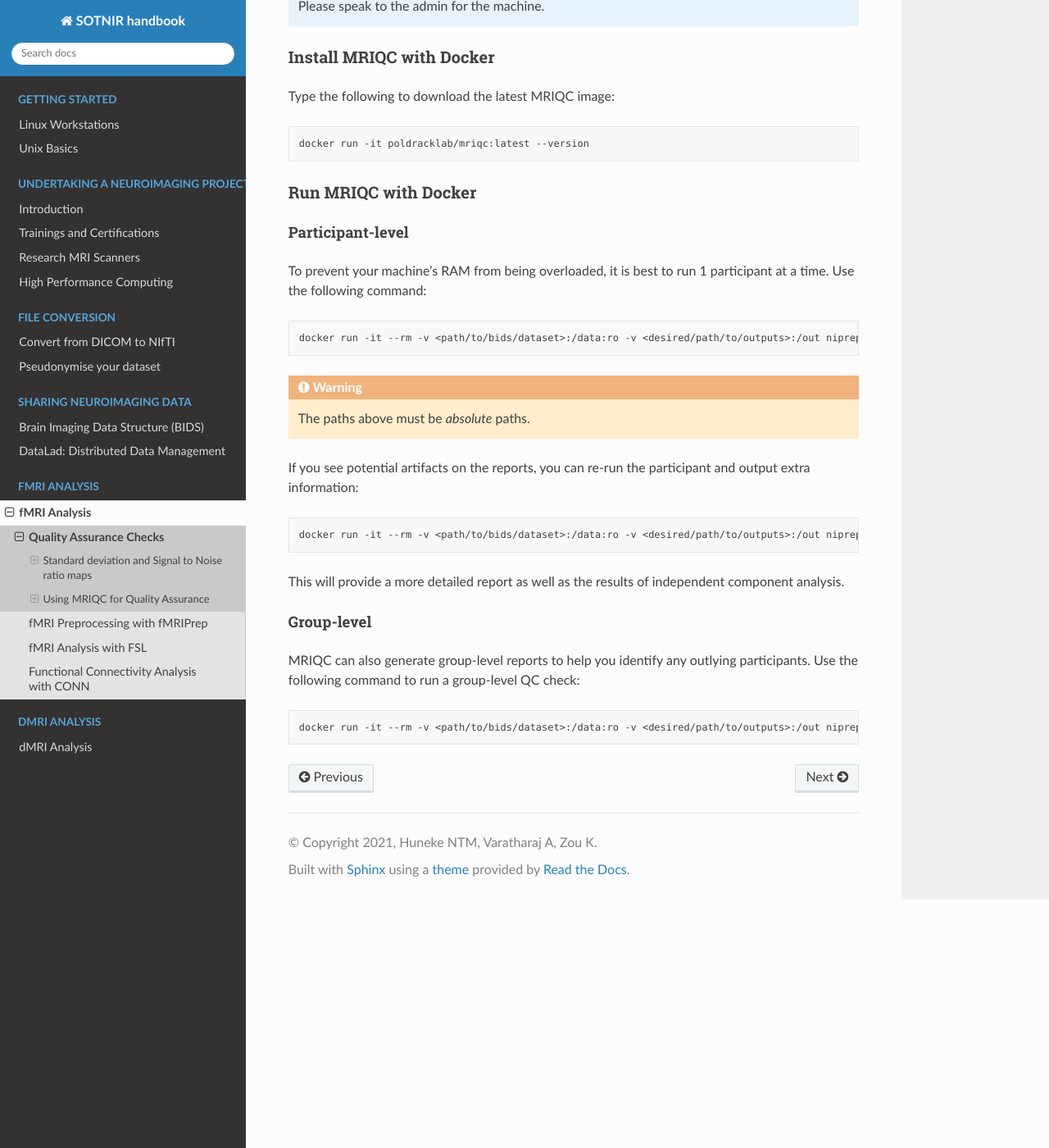
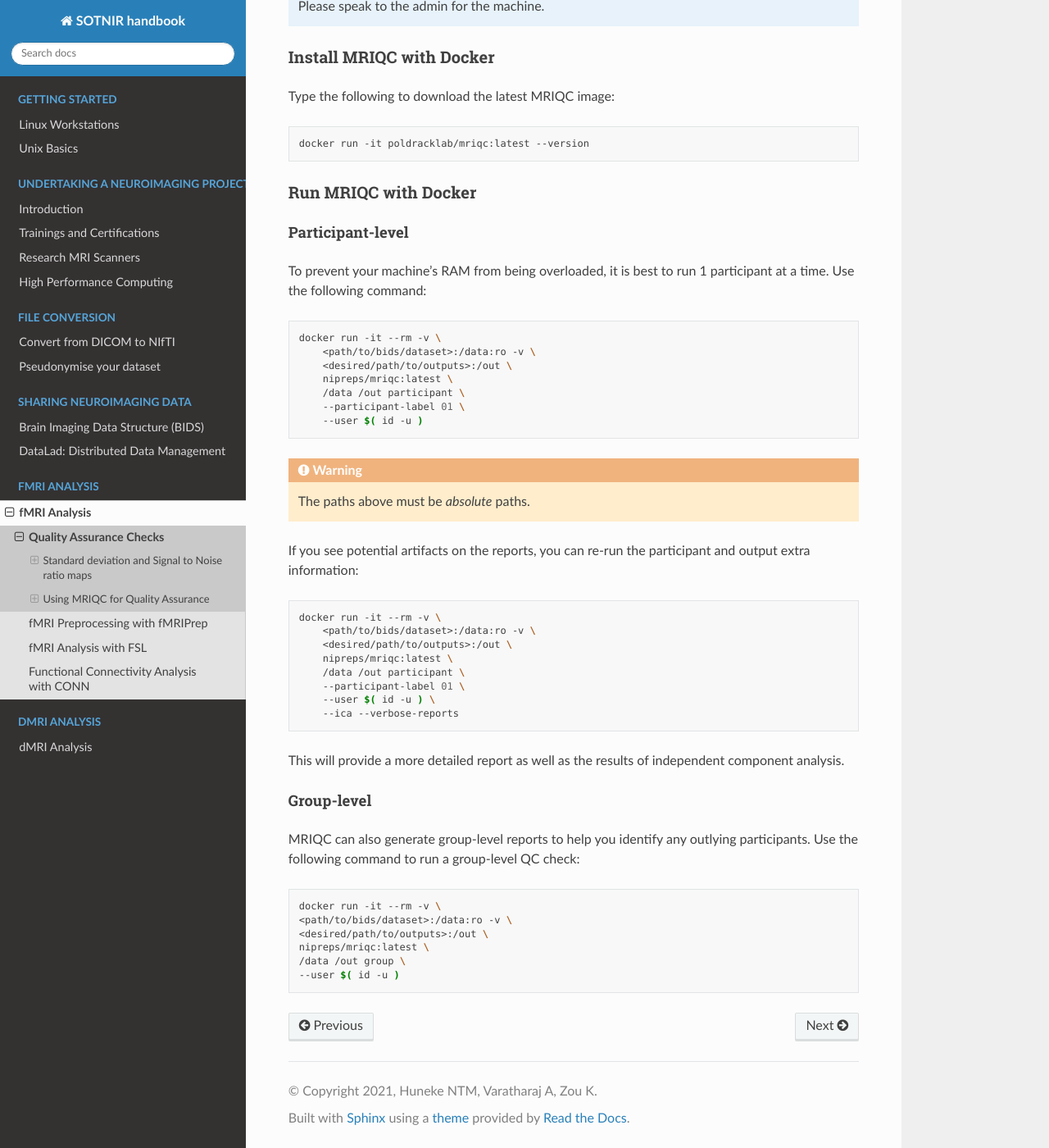
Before and after one commit to nhuneke/sotnir-handbook, a Sphinx documentation site: the page built from docs/fmri-analysis/qa-checks/qa-checks.rst, in a window 1280 px wide and 1400 px high, scrolled down 1266 px. Shown: the whole window at 82% size. Built offline with Sphinx 7.4.7 and the Read the Docs theme 2.0.0, drawn with Linux system fonts in a browser that asks for light colours; pages that are not in the unit, such as notebooks, are missing from menus.

Commit message:
Update docker commands in qa-checks.rst
Include options for ensuring user owns derivatives produced

```diff
--- a/docs/fmri-analysis/qa-checks/qa-checks.rst
+++ b/docs/fmri-analysis/qa-checks/qa-checks.rst
@@ -77,7 +77,13 @@ To prevent your machine's RAM from being overloaded, it is best to run 1 partici
 
 .. code-block:: shell
 
-    docker run -it --rm -v <path/to/bids/dataset>:/data:ro -v <desired/path/to/outputs>:/out nipreps/mriqc:latest /data /out participant --participant-label 01
+    docker run -it --rm -v \
+        <path/to/bids/dataset>:/data:ro -v \
+        <desired/path/to/outputs>:/out \
+        nipreps/mriqc:latest \
+        /data /out participant \
+        --participant-label 01 \
+        --user $( id -u )
 
 .. warning::
 
@@ -87,7 +93,14 @@ If you see potential artifacts on the reports, you can re-run the participant an
 
 .. code-block:: shell
 
-    docker run -it --rm -v <path/to/bids/dataset>:/data:ro -v <desired/path/to/outputs>:/out nipreps/mriqc:latest /data /out participant --participant-label 01 --ica --verbose-reports
+    docker run -it --rm -v \
+        <path/to/bids/dataset>:/data:ro -v \
+        <desired/path/to/outputs>:/out \
+        nipreps/mriqc:latest \
+        /data /out participant \
+        --participant-label 01 \
+        --user $( id -u ) \
+        --ica --verbose-reports
 
 This will provide a more detailed report as well as the results of independent component analysis.
 
@@ -98,4 +111,9 @@ MRIQC can also generate group-level reports to help you identify any outlying pa
 
 .. code-block:: shell
 
-    docker run -it --rm -v <path/to/bids/dataset>:/data:ro -v <desired/path/to/outputs>:/out nipreps/mriqc:latest /data /out group
+    docker run -it --rm -v \
+    <path/to/bids/dataset>:/data:ro -v \
+    <desired/path/to/outputs>:/out \
+    nipreps/mriqc:latest \
+    /data /out group \
+    --user $( id -u )
```
